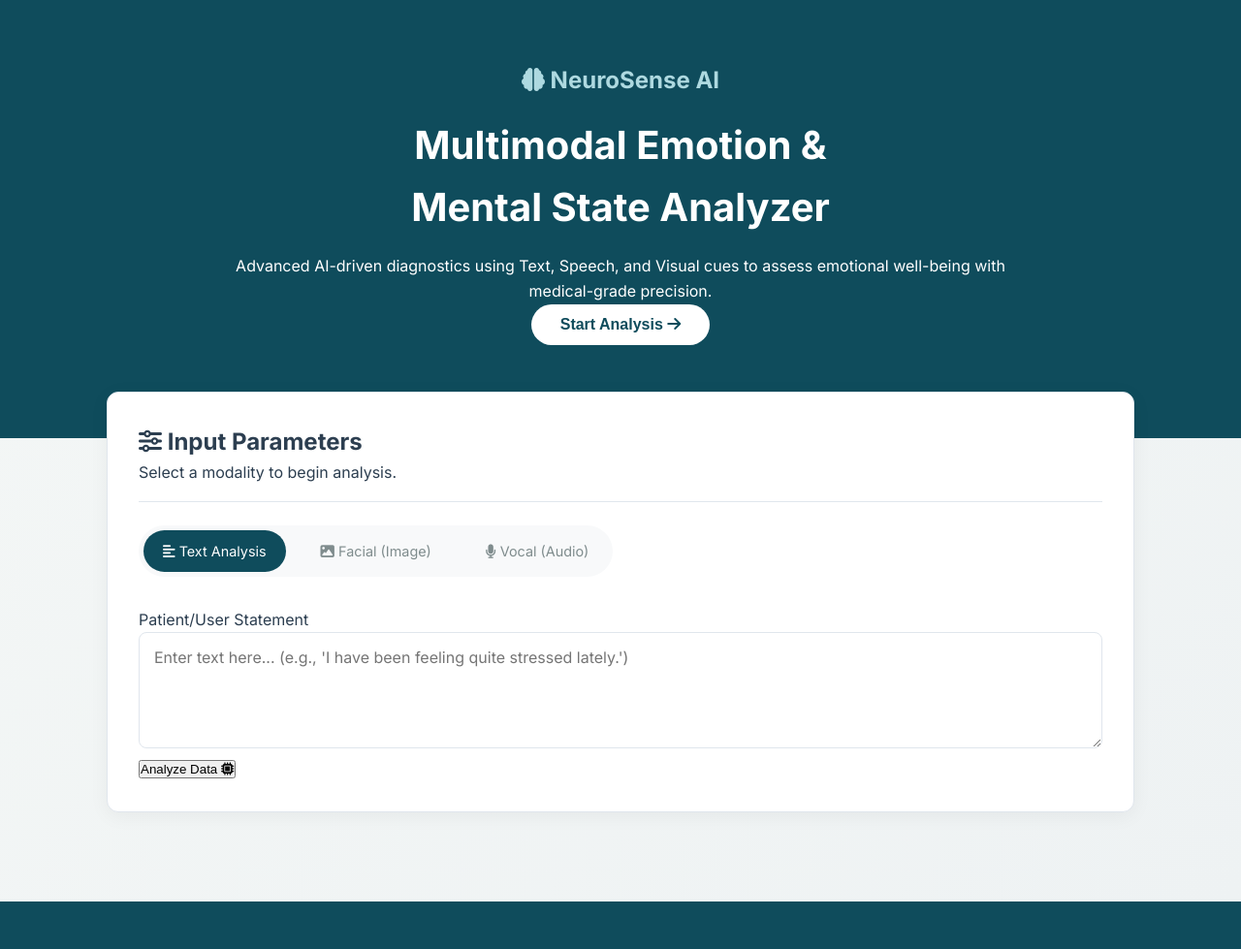
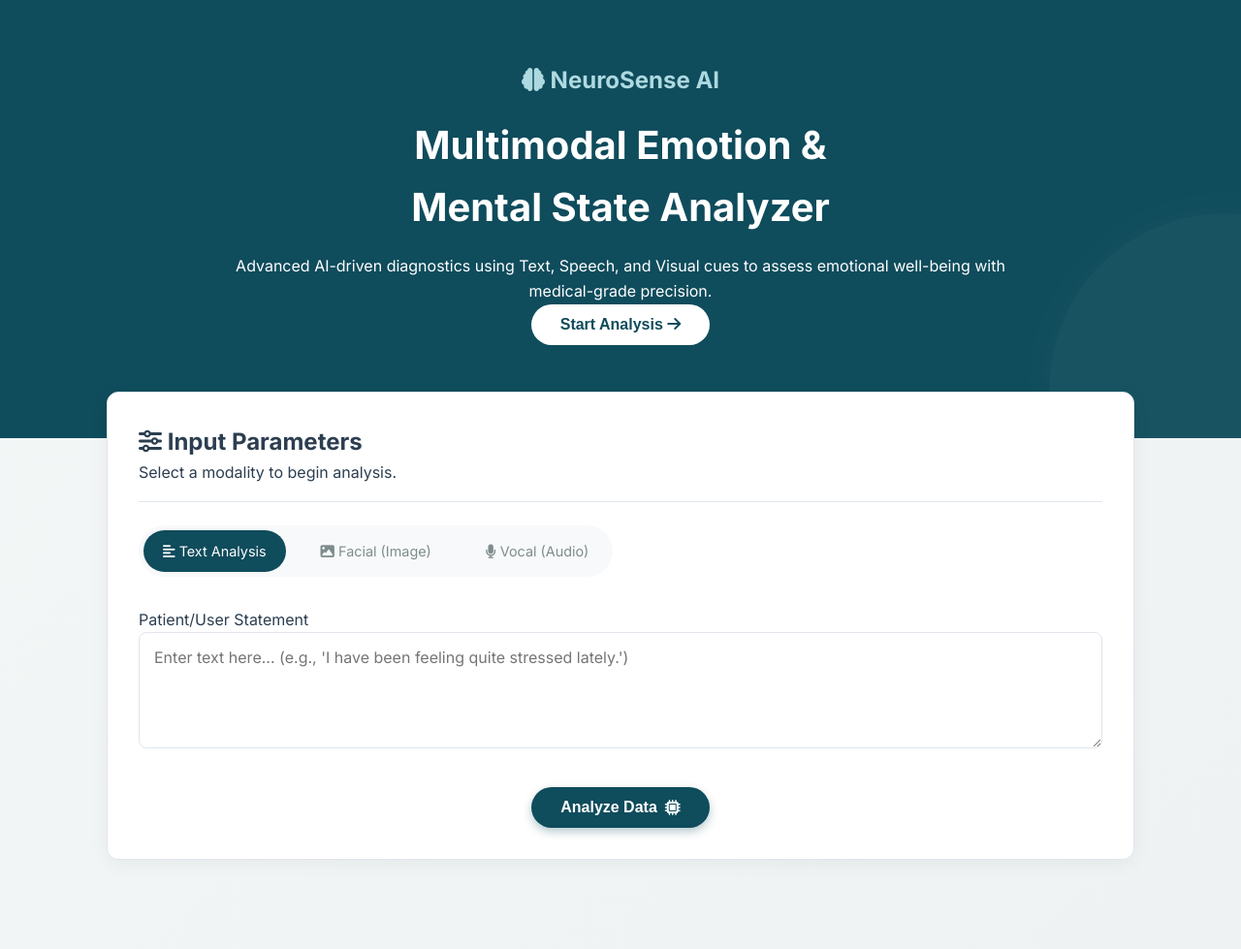
Before and after one commit to akshayac21/Multimodel-Emotion-Detection, a Flask app: page / in a window 1280 px wide. Shown: the whole page at 97% size. Before the commit the page ends 930 px from the top, so only its background shows below. Run offline with Flask 3, Linux system fonts and the light colour scheme; parts of the project's set-up code (start-up, migrations or seed data) failed here and were passed over.

Commit message:
Update style.css

```diff
--- a/static/css/style.css
+++ b/static/css/style.css
@@ -279,3 +279,142 @@ textarea {
     .results-grid { grid-template-columns: 1fr; }
     .hero-section h1 { font-size: 1.8rem; }
 }
+
+/* 1️⃣ HERO SECTION */
+.hero-section {
+    background: var(--primary);
+    color: white;
+    padding: 4rem 2rem;
+    display: flex;
+    justify-content: center;
+    align-items: center;
+    text-align: center;
+    position: relative;
+    overflow: hidden;
+    margin-bottom: -3rem;
+    padding-bottom: 6rem;
+}
+
+/* INSERT HERE */
+
+.hero-visual {
+    position: absolute;
+    top: 0;
+    left: 0;
+    width: 100%;
+    height: 100%;
+    overflow: hidden;
+    z-index: 1; /* Behind content */
+    opacity: 0.15;
+}
+
+.pulse-circle {
+    position: absolute;
+    width: 350px;
+    height: 350px;
+    background: #ffffff; /* White circle */
+    border-radius: 50%;
+    top: 50%;
+    left: 85%; /* Position it off to the right */
+    transform: translate(-50%, -50%);
+    opacity: 0.2;
+    box-shadow: 0 0 50px #ffffff;
+    animation: pulse 4s infinite ease-in-out;
+}
+
+@keyframes pulse {
+    0% { transform: scale(0.95); opacity: 0.1; }
+    50% { transform: scale(1.05); opacity: 0.3; }
+    100% { transform: scale(0.95); opacity: 0.1; }
+}
+
+/* END INSERT */
+
+.hero-content {
+    max-width: 800px;
+    z-index: 2;
+}
+
+/* 8️⃣ FORM ELEMENTS & ACTIONS */
+
+.form-actions {
+    margin-top: 2rem;
+    text-align: center; /* Center the button within the card if needed */
+}
+
+.submit-btn {
+    /* Base styling inherited from CTA but adapted for form */
+    background: var(--primary); /* Deep Teal */
+    color: white;
+    border: none;
+    padding: 12px 30px;
+    border-radius: 50px;
+    font-size: 1rem;
+    font-weight: 600;
+    cursor: pointer;
+    transition: all 0.3s ease;
+    display: inline-flex;
+    align-items: center;
+    gap: 8px; /* Space between text and icon */
+    box-shadow: 0 4px 10px rgba(15, 76, 92, 0.3); /* Primary-colored shadow */
+}
+
+.submit-btn:hover {
+    background: var(--primary-light); /* Slightly lighter teal on hover */
+    transform: translateY(-1px);
+    box-shadow: 0 6px 15px rgba(15, 76, 92, 0.4);
+}
+
+.submit-btn:disabled {
+    background: #bdc3c7; /* Grey out when disabled (e.g., during analysis) */
+    cursor: not-allowed;
+    box-shadow: none;
+    transform: none;
+}
+
+/* File Preview Container and Elements */
+
+#preview-container {
+    /* Base style for the container that holds the preview */
+    margin-top: 1rem;
+    padding: 15px;
+    border: 1px solid var(--border); /* Use the defined border color */
+    border-radius: var(--radius); /* Use the defined border radius */
+    background: #f8f9fa; /* Light background for contrast */
+    text-align: center; /* Center content like the image and filename */
+}
+
+.preview-label {
+    /* Style for the "File Preview:" text */
+    font-weight: 600;
+    color: var(--text-main);
+    margin-bottom: 10px;
+    font-size: 0.9rem;
+}
+
+#image-preview {
+    /* Style for the uploaded image element */
+    max-width: 100%;
+    height: auto;
+    max-height: 200px; /* Limits the image height to keep the form compact */
+    border-radius: 8px;
+    object-fit: contain; /* Ensures the whole image is visible */
+    margin: 10px auto; /* Center the image and add vertical margin */
+}
+
+#audio-preview {
+    /* Style for the audio player element */
+    width: 100%; /* Makes the player span the full width of the container */
+    margin-top: 10px;
+}
+
+#filename-display {
+    /* Style for the displayed file name */
+    font-size: 0.85rem;
+    color: var(--text-muted);
+    margin-top: 10px;
+}#mh-indication-card .card-header {
+    margin-bottom: 1.5rem;
+    border-bottom: 1px solid var(--border);
+    padding-bottom: 1rem;
+}
```
